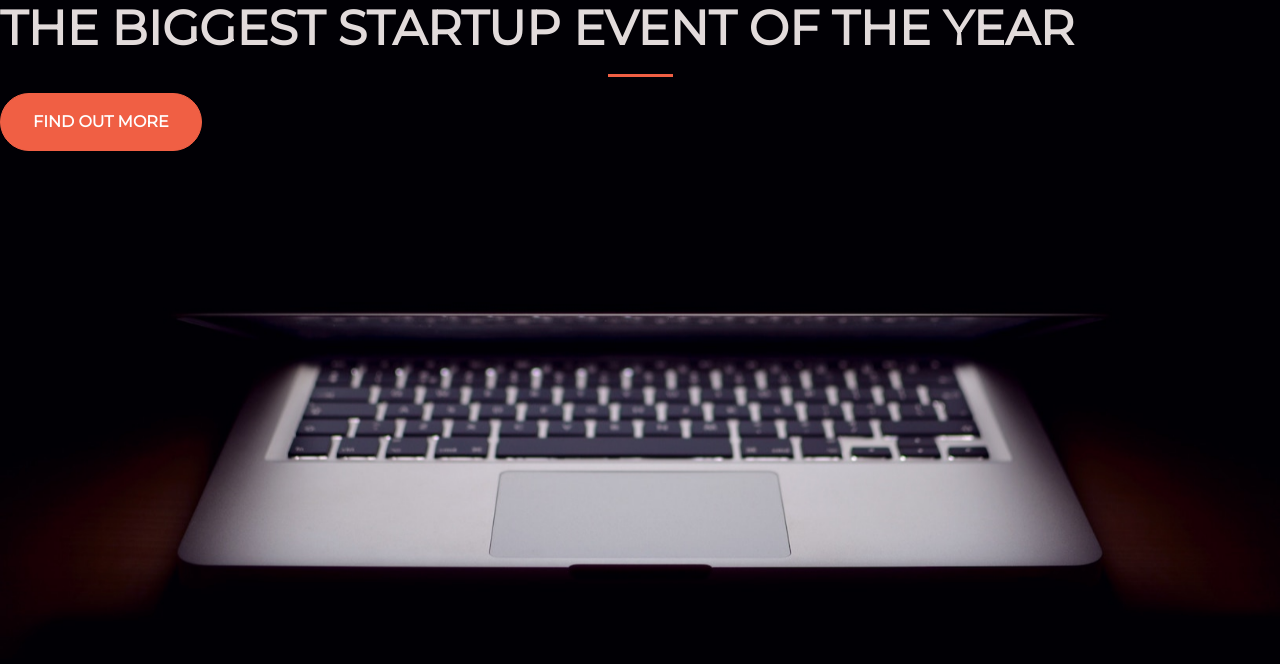
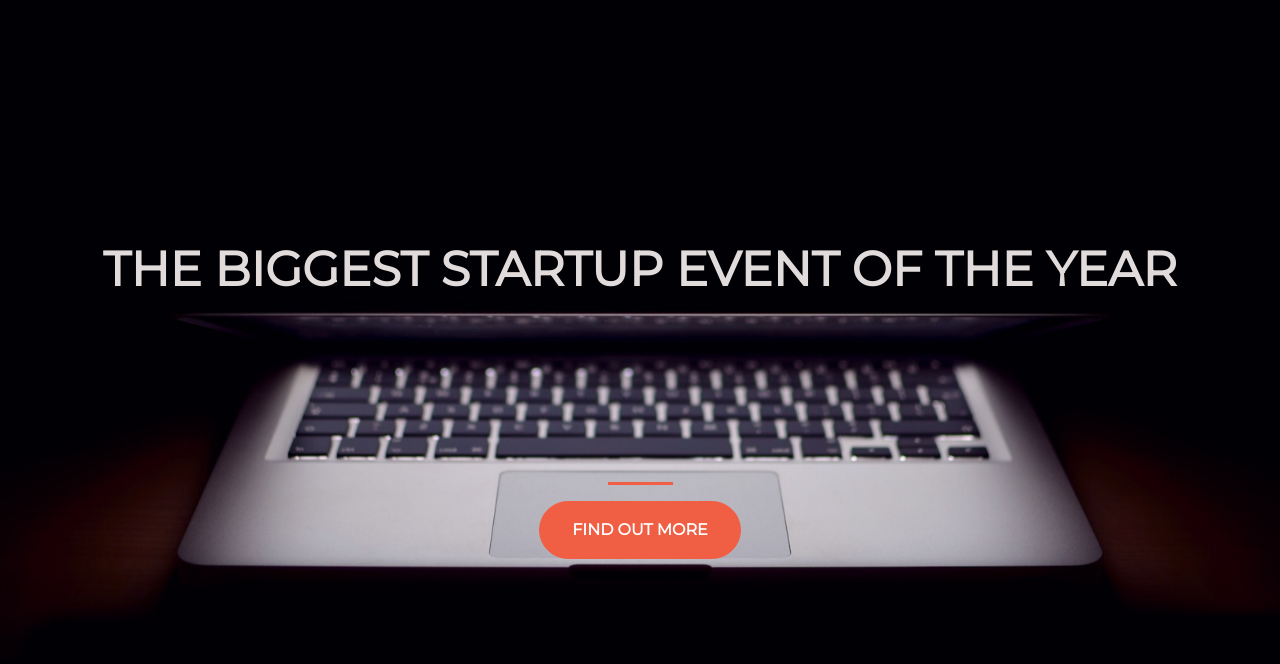
Before and after one commit to jeremysb1/landingpage, a plain HTML site: page index.html in a window 1280 px wide. Drawn offline with nearby package versions, Linux system fonts and the light colour scheme.

Commit message:
adding flexbox

```diff
--- a/index.html
+++ b/index.html
@@ -17,9 +17,17 @@
     <link rel="stylesheet" type="text/css" href="style.css">
   </head>
   <body>
-    <h1 class="text-uppercase"><strong>The biggest startup event of the year</strong></h1>
-    <hr>
-    <button type="button" class="btn btn-primary btn-xl">Find out more</button>
-
+    <div class="container d-flex align-items-center h-100">
+      <div class="row">
+        <header class="text-center col-12">
+          <h1 class="text-uppercase"><strong>The biggest startup event of the year</strong></h1>
+        </header>
+        <div class="buffer col-12"></div>
+        <section class="text-center col-12">
+          <hr>
+          <button type="button" class="btn btn-primary btn-xl">Find out more</button>
+        </section>
+    </div>
+  </div>
   </body>
 </html>
--- a/style.css
+++ b/style.css
@@ -25,6 +25,10 @@ hr {
 	max-width: 65px;
 }
 
+.buffer {
+	height: 10rem;
+}
+
 .btn {
 	font-weight: 700;
 	border-radius: 300px;
```
